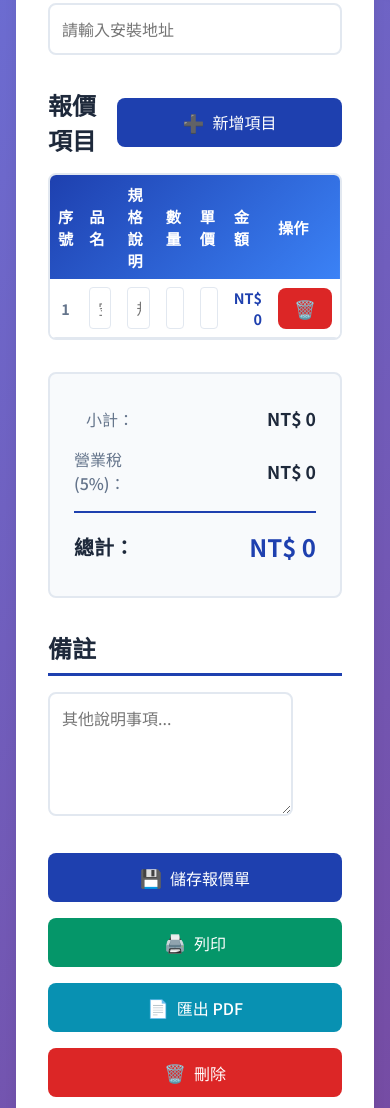
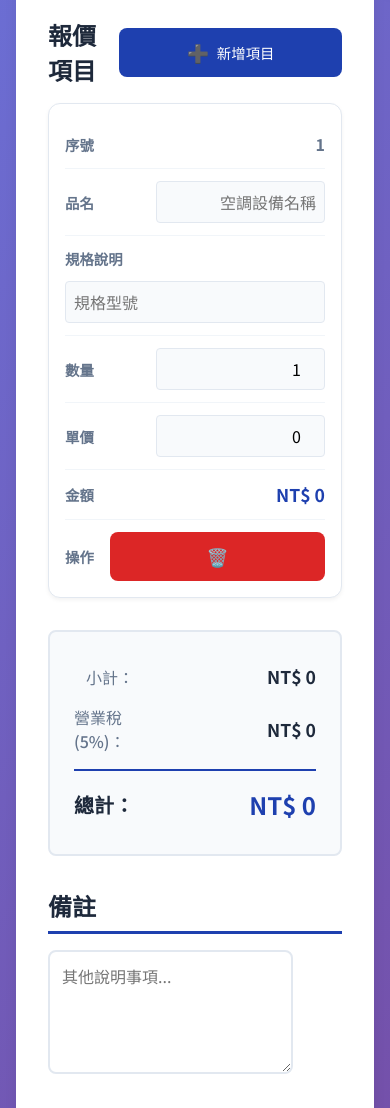
Before and after one commit to steve19860004/pinsheng-quotation, a website: page www/index.html in a window 390 px wide. Shown: the part 860-1968 px from the top of the page. Drawn offline with nearby package versions, Linux system fonts and the light colour scheme.

Commit message:
UI: Optimize mobile view with card layout

```diff
--- a/www/script.js
+++ b/www/script.js
@@ -3,7 +3,7 @@ let currentQuotationId = null;
 let itemCount = 0;
 
 // Initialize on page load
-document.addEventListener('DOMContentLoaded', function() {
+document.addEventListener('DOMContentLoaded', function () {
     initializeNewQuotation();
     loadHistoryList();
 });
@@ -45,13 +45,13 @@ function addItem() {
     const tbody = document.getElementById('itemsTableBody');
     const row = tbody.insertRow();
     row.innerHTML = `
-        <td class="item-number">${itemCount}</td>
-        <td><input type="text" class="item-name" placeholder="空調設備名稱" oninput="calculateTotals()"></td>
-        <td><input type="text" class="item-spec" placeholder="規格型號" oninput="calculateTotals()"></td>
-        <td><input type="number" class="item-qty" value="1" min="0" step="1" oninput="calculateTotals()"></td>
-        <td><input type="number" class="item-price" value="0" min="0" step="1" oninput="calculateTotals()"></td>
-        <td class="item-amount">NT$ 0</td>
-        <td class="no-print">
+        <td class="item-number" data-label="序號">${itemCount}</td>
+        <td data-label="品名"><input type="text" class="item-name" placeholder="空調設備名稱" oninput="calculateTotals()"></td>
+        <td data-label="規格說明"><input type="text" class="item-spec" placeholder="規格型號" oninput="calculateTotals()"></td>
+        <td data-label="數量"><input type="number" class="item-qty" value="1" min="0" step="1" oninput="calculateTotals()"></td>
+        <td data-label="單價"><input type="number" class="item-price" value="0" min="0" step="1" oninput="calculateTotals()"></td>
+        <td class="item-amount" data-label="金額">NT$ 0</td>
+        <td class="no-print" data-label="操作">
             <button class="btn btn-danger btn-small" onclick="removeItem(this)">
                 <span class="icon">🗑️</span>
             </button>
@@ -190,13 +190,13 @@ function loadQuotation(id) {
         itemCount++;
         const row = tbody.insertRow();
         row.innerHTML = `
-            <td class="item-number">${itemCount}</td>
-            <td><input type="text" class="item-name" value="${item.name}" placeholder="空調設備名稱" oninput="calculateTotals()"></td>
-            <td><input type="text" class="item-spec" value="${item.spec}" placeholder="規格型號" oninput="calculateTotals()"></td>
-            <td><input type="number" class="item-qty" value="${item.qty}" min="0" step="1" oninput="calculateTotals()"></td>
-            <td><input type="number" class="item-price" value="${item.price}" min="0" step="1" oninput="calculateTotals()"></td>
-            <td class="item-amount">NT$ 0</td>
-            <td class="no-print">
+            <td class="item-number" data-label="序號">${itemCount}</td>
+            <td data-label="品名"><input type="text" class="item-name" value="${item.name}" placeholder="空調設備名稱" oninput="calculateTotals()"></td>
+            <td data-label="規格說明"><input type="text" class="item-spec" value="${item.spec}" placeholder="規格型號" oninput="calculateTotals()"></td>
+            <td data-label="數量"><input type="number" class="item-qty" value="${item.qty}" min="0" step="1" oninput="calculateTotals()"></td>
+            <td data-label="單價"><input type="number" class="item-price" value="${item.price}" min="0" step="1" oninput="calculateTotals()"></td>
+            <td class="item-amount" data-label="金額">NT$ 0</td>
+            <td class="no-print" data-label="操作">
                 <button class="btn btn-danger btn-small" onclick="removeItem(this)">
                     <span class="icon">🗑️</span>
                 </button>
@@ -388,12 +388,12 @@ function importData() {
     input.type = 'file';
     input.accept = 'application/json';
 
-    input.onchange = function(e) {
+    input.onchange = function (e) {
         const file = e.target.files[0];
         if (!file) return;
 
         const reader = new FileReader();
-        reader.onload = function(event) {
+        reader.onload = function (event) {
             try {
                 const data = JSON.parse(event.target.result);
 
--- a/www/style.css
+++ b/www/style.css
@@ -525,6 +525,14 @@ input[readonly] {
     .header {
         flex-direction: column;
         text-align: center;
+        padding: 1rem;
+    }
+
+    .header-actions {
+        width: 100%;
+        display: grid;
+        grid-template-columns: 1fr 1fr;
+        gap: 0.5rem;
     }
 
     .history-panel {
@@ -532,21 +540,105 @@ input[readonly] {
         right: -100%;
     }
 
-    .action-buttons {
-        flex-direction: column;
-    }
-
     .btn {
         width: 100%;
         justify-content: center;
-    }
-
-    .table-wrapper {
+        padding: 0.75rem 0.5rem;
         font-size: 0.9rem;
     }
 
-    .items-table th,
+    /* Mobile Card View for Table */
+    .table-wrapper {
+        border: none;
+        overflow: visible;
+    }
+
+    .items-table {
+        display: block;
+        background: transparent;
+    }
+
+    .items-table thead {
+        display: none;
+    }
+
+    .items-table tbody {
+        display: block;
+        gap: 1rem;
+    }
+
+    .items-table tr {
+        display: block;
+        background: white;
+        border-radius: 12px;
+        box-shadow: 0 2px 4px rgba(0,0,0,0.05);
+        border: 1px solid var(--border-color);
+        margin-bottom: 1rem;
+        padding: 1rem;
+    }
+
     .items-table td {
-        padding: 0.5rem;
+        display: flex;
+        justify-content: space-between;
+        align-items: center;
+        padding: 0.75rem 0;
+        border-bottom: 1px solid #f1f5f9;
+        text-align: right;
+    }
+
+    .items-table td:last-child {
+        border-bottom: none;
+        padding-bottom: 0;
+        justify-content: flex-end;
+    }
+
+    .items-table td:before {
+        content: attr(data-label);
+        font-weight: 600;
+        color: var(--text-secondary);
+        font-size: 0.9rem;
+        margin-right: 1rem;
+        white-space: nowrap;
+    }
+
+    .items-table input[type="text"],
+    .items-table input[type="number"] {
+        text-align: right;
+        border: 1px solid var(--border-color);
+        background: #f8fafc;
+        width: 65%; /* Give space for label */
+    }
+
+    .items-table input[type="text"]:focus,
+    .items-table input[type="number"]:focus {
+        background: white;
+    }
+
+    /* Specific adjustments for fields */
+    .items-table td[data-label="規格說明"] {
+        flex-direction: column;
+        align-items: flex-start;
+        gap: 0.5rem;
+    }
+
+    .items-table td[data-label="規格說明"]:before {
+        margin-bottom: 0.25rem;
+    }
+
+    .items-table td[data-label="規格說明"] input {
+        width: 100%;
+        text-align: left;
+    }
+
+    .item-amount {
+        color: var(--primary-color);
+        font-weight: 700;
+        font-size: 1.1rem;
+    }
+
+    /* Action buttons in stacked layout */
+    .action-buttons {
+        flex-direction: column;
+        gap: 0.75rem;
     }
 }
```
